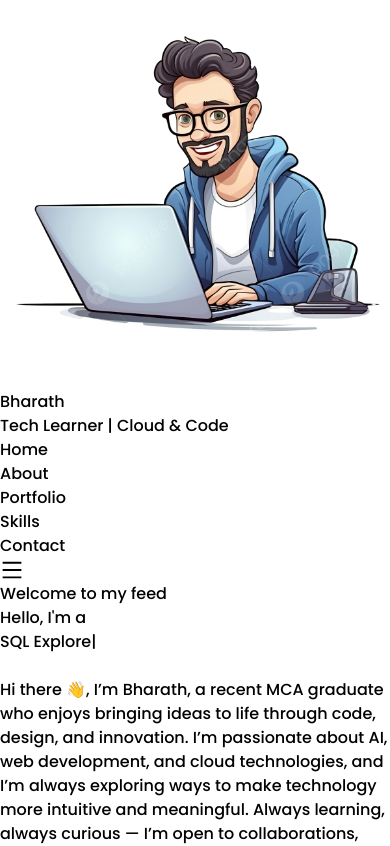
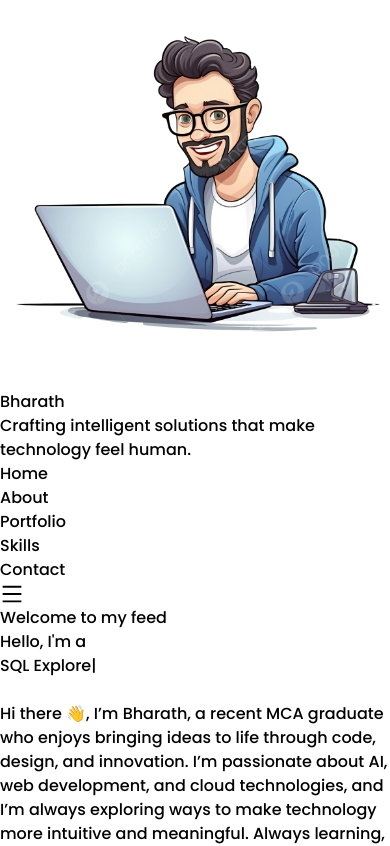
Before and after one commit to Prince-of-Morocco/react-portfolio, a React (Vite) app: page / in a window 390 px wide. Shown: the top 846 px of the page. Built offline with nearby package versions, Linux system fonts and the light colour scheme.

Commit message:
Enhance Navbar with tagline and effect
Added a tagline with fade-in effect to the Navbar component.

```diff
--- a/src/components/Navbar.jsx
+++ b/src/components/Navbar.jsx
@@ -1,86 +1,108 @@
-import React, { useState } from 'react';
+import React, { useState, useEffect } from 'react';
 import dev from "../../public/dev.png?url";
 import { AiOutlineMenu } from "react-icons/ai";
 import { IoCloseSharp } from "react-icons/io5";
 import { Link } from "react-scroll";
 
 function Navbar() {
-    const [menu,setMenu]=useState(false);
-    const navItems=[
-        {
-            id:1,
-            text:"Home"
-        },
-        {
-            id:2,
-            text:"About"
-        },
-        {
-            id:3,
-            text:"Portfolio"
-        },
-        {
-            id:4,
-            text:"Skills"
-        },
-        {
-            id:5,
-            text:"Contact"
-        },
-    ]
+  const [menu, setMenu] = useState(false);
+  const [showTagline, setShowTagline] = useState(false);
+
+  useEffect(() => {
+    // Trigger tagline fade-in on mount
+    const timer = setTimeout(() => setShowTagline(true), 300);
+    return () => clearTimeout(timer);
+  }, []);
+
+  const navItems = [
+    { id: 1, text: "Home" },
+    { id: 2, text: "About" },
+    { id: 3, text: "Portfolio" },
+    { id: 4, text: "Skills" },
+    { id: 5, text: "Contact" },
+  ];
+
   return (
     <>
-    <div className= "max-w-screen-2xl container mx-auto px-4 md:px-20 h-16 shadow-md fixed top-0 left-0 right-0 z-50 bg-white">
+      <div className="max-w-screen-2xl container mx-auto px-4 md:px-20 h-16 shadow-md fixed top-0 left-0 right-0 z-50 bg-white">
         <div className="flex justify-between items-center h-16">
-            <div className=" flex space-x-2">
-                <img src={dev}className="h-12 w-12 rounded-full" alt="" />
-                <h1 className="font-semibold text-xl cursor-pointer">
+
+          {/* Left Logo + Text */}
+          <div className="flex space-x-2 items-center">
+            <img src={dev} className="h-12 w-12 rounded-full" alt="Logo" />
+            <div>
+              <h1 className="font-semibold text-xl cursor-pointer leading-tight">
                 Bharat<span className="text-green-500 text-2xl">h</span>
-                <p className="text-sm">Tech Learner | Cloud & Code</p>
               </h1>
+
+              {/* 💡 Animated + Glowing Tagline */}
+              <p
+                className={`text-xs md:text-sm font-medium italic bg-gradient-to-r from-blue-600 via-green-500 to-indigo-500 bg-clip-text text-transparent transition-all duration-1000 ease-out transform ${
+                  showTagline
+                    ? 'opacity-100 translate-y-0 glow'
+                    : 'opacity-0 translate-y-2'
+                }`}
+              >
+                Crafting intelligent solutions that make technology feel human.
+              </p>
             </div>
-            {/*Desktop Navbar*/}
+          </div>
+
+          {/* Desktop Navbar */}
           <div>
             <ul className="hidden md:flex space-x-8">
-                   {navItems.map(({ id, text }) =>(
-                    <li className="hover:scale-105 duration-200 font-semibold cursor-pointer"
-                        key={id}>
-                            <Link to={text}
-                            smooth={true}
-                            duration={500}
-                            offset={-70}
-                            activeClass='active'
-                            >{text}</Link>
-                    </li>
-                   ))}
-                </ul>
-                <div onClick={() => setMenu(!menu)} className="md:hidden">{menu ? <IoCloseSharp size={24} />:<AiOutlineMenu size={24} />}
-                </div>
-            </div>
-        </div>
-        {/*Mobile Navbar*/}
-        {
-            menu && (
-                <div className='bg-white'>
-            <ul className= "md:hidden flex flex-col h-screen items-center justify-center space-y-3 text-xl">
-            {navItems.map(({ id, text }) =>(
-                    <li className="hover:scale-105 duration-200 font-semibold cursor-pointer" key={id}>
-                        <Link onClick={() => setMenu(!menu)}
+              {navItems.map(({ id, text }) => (
+                <li
+                  key={id}
+                  className="hover:scale-105 duration-200 font-semibold cursor-pointer"
+                >
+                  <Link
                     to={text}
                     smooth={true}
                     duration={500}
                     offset={-70}
-                            activeClass='active'
-                            >{text}</Link>
+                    activeClass="active"
+                  >
+                    {text}
+                  </Link>
+                </li>
+              ))}
+            </ul>
+
+            {/* Mobile Menu Button */}
+            <div onClick={() => setMenu(!menu)} className="md:hidden">
+              {menu ? <IoCloseSharp size={24} /> : <AiOutlineMenu size={24} />}
+            </div>
+          </div>
+        </div>
+
+        {/* Mobile Navbar */}
+        {menu && (
+          <div className="bg-white">
+            <ul className="md:hidden flex flex-col h-screen items-center justify-center space-y-3 text-xl">
+              {navItems.map(({ id, text }) => (
+                <li
+                  key={id}
+                  className="hover:scale-105 duration-200 font-semibold cursor-pointer"
+                >
+                  <Link
+                    onClick={() => setMenu(!menu)}
+                    to={text}
+                    smooth={true}
+                    duration={500}
+                    offset={-70}
+                    activeClass="active"
+                  >
+                    {text}
+                  </Link>
                 </li>
               ))}
             </ul>
           </div>
-            )
-        }
+        )}
       </div>
     </>
-  )
+  );
 }
 
-export default Navbar
+export default Navbar;
```
Lines whose indentation alone changed are shown as unchanged.
